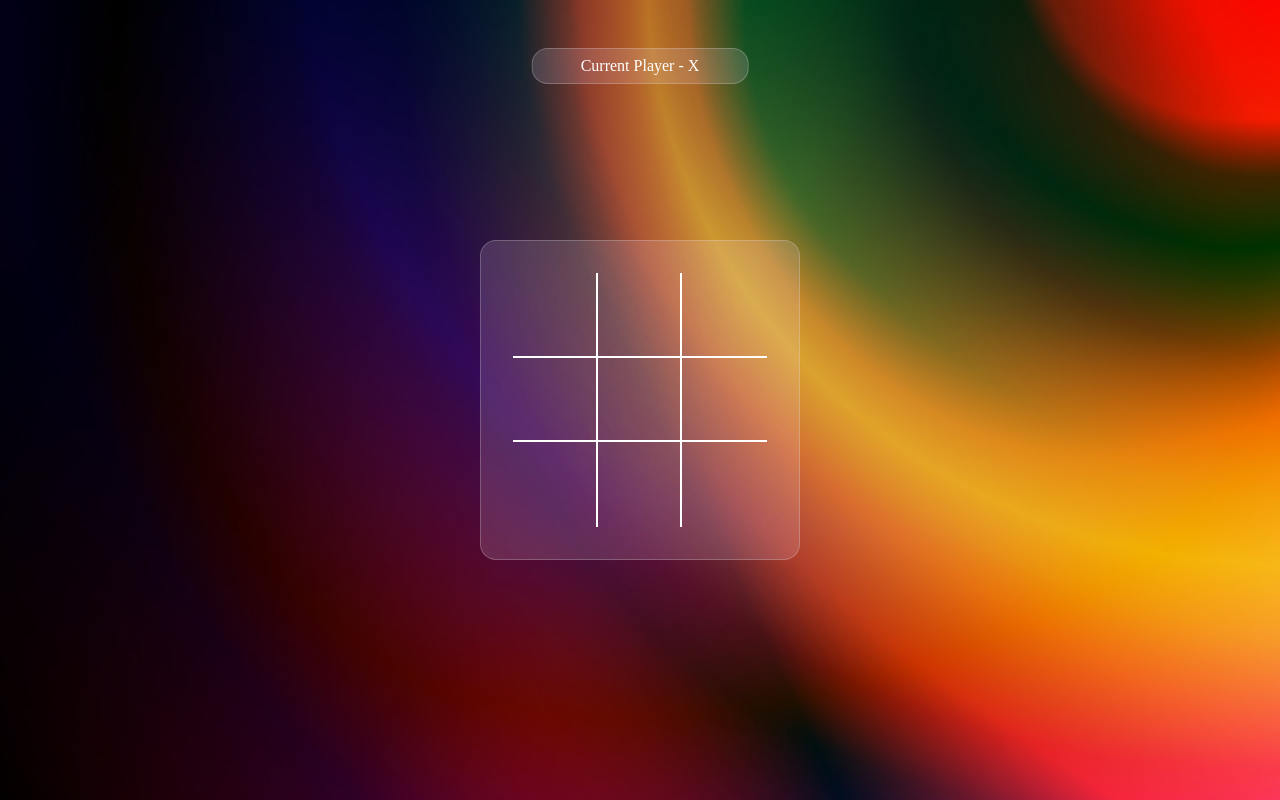
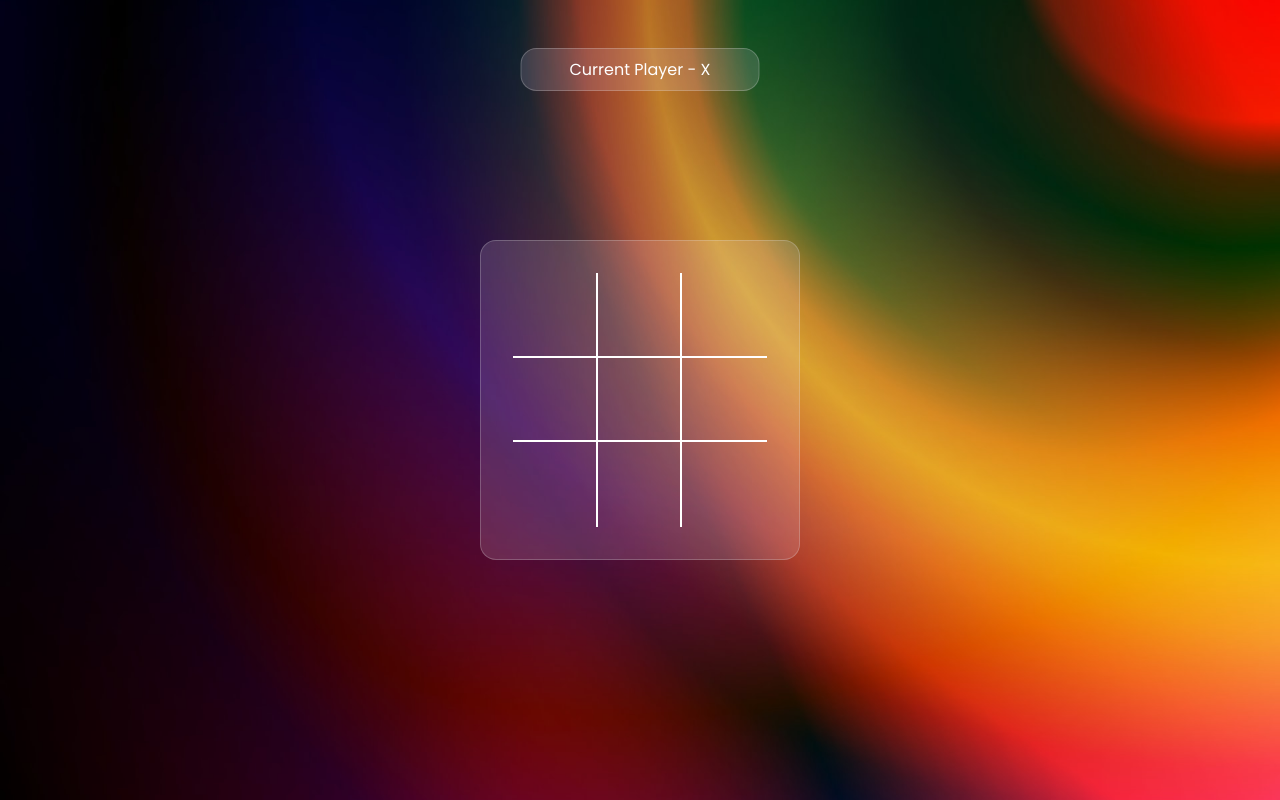
Before and after one commit to kr-purushottam/TIK-TAC-TOE, a plain HTML site: page index.html in a window 1280 px wide. Drawn offline with Linux system fonts and the light colour scheme.

Commit message:
added font style

```diff
--- a/index.html
+++ b/index.html
@@ -4,6 +4,9 @@
     <meta charset="UTF-8">
     <meta name="viewport" content="width=device-width, initial-scale=1.0">
     <title>TIK TAK TOE</title>
+    <link rel="preconnect" href="https://fonts.googleapis.com">
+    <link rel="preconnect" href="https://fonts.gstatic.com" crossorigin="">
+    <link href="https://fonts.googleapis.com/css2?family=Poppins:wght@200;300;400;500;600;700&amp;display=swap" rel="stylesheet">
     <link rel="stylesheet" href="style.css">
     <link rel="icon" href="./assets/icons8-gameboy-96.png">
 </head>
```
